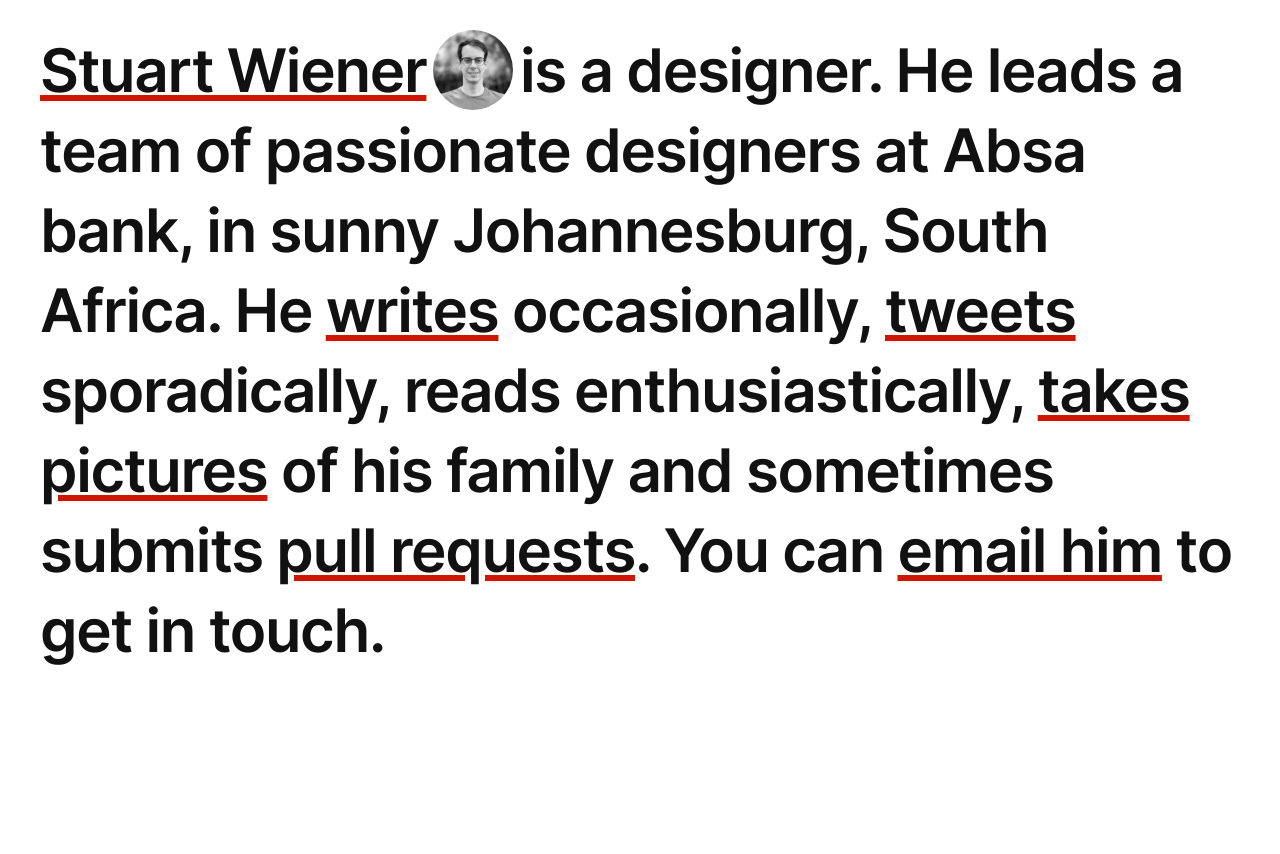
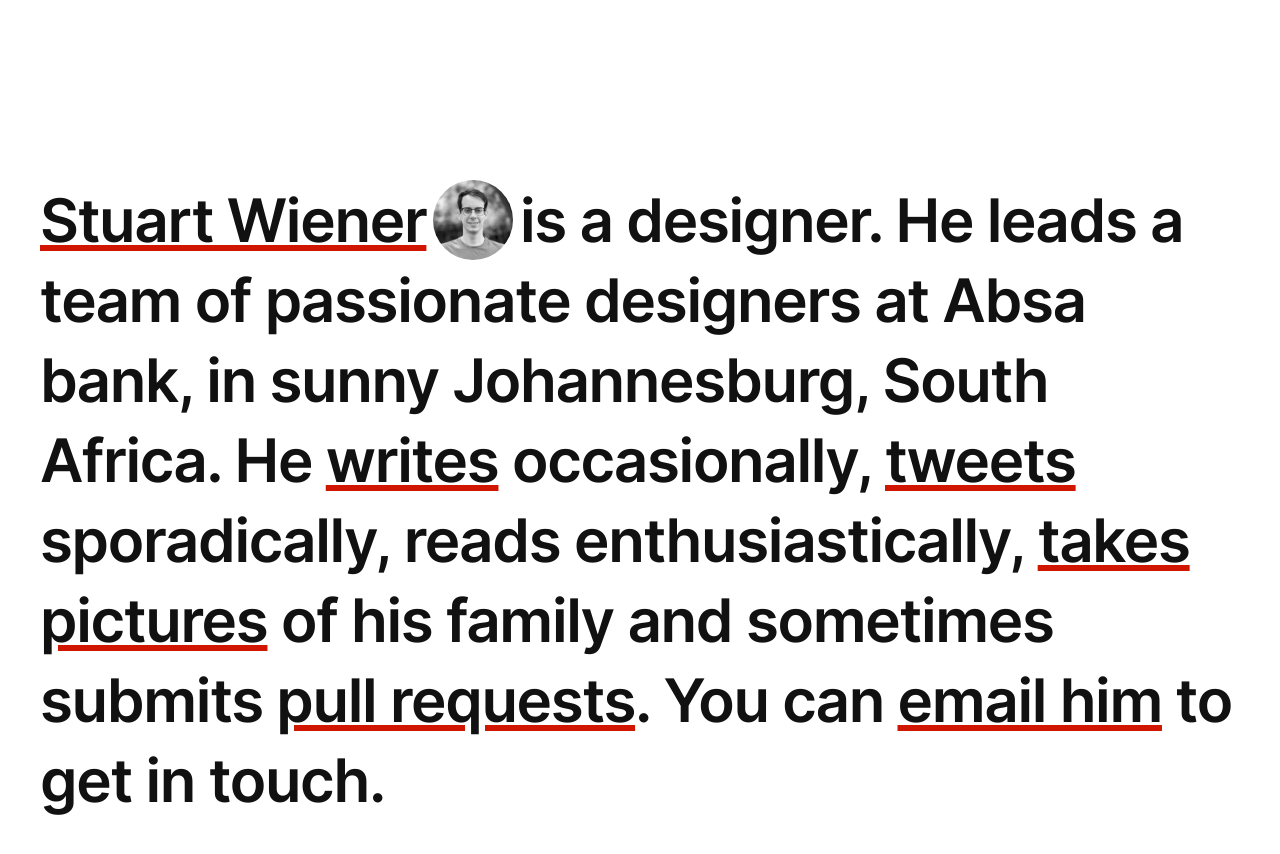
Before and after one commit to stuartwiener/stuartwiener.github.io, a Jekyll site: the page built from index.html, in a window 1280 px wide. Shown: the top 854 px of the page. Built offline with Jekyll 4.4.1, drawn with Linux system fonts in a browser that asks for light colours.

Commit message:
added header spacing

```diff
--- a/_sass/_layout.scss
+++ b/_sass/_layout.scss
@@ -1,5 +1,8 @@
 .site {
-  margin: var(--space-1);
+  margin: var(--space-1) var(--space-2);
+}
+header {
+  margin-top: 20vh;
 }
 @media screen and (min-width: 800px) {
   .site {
```
